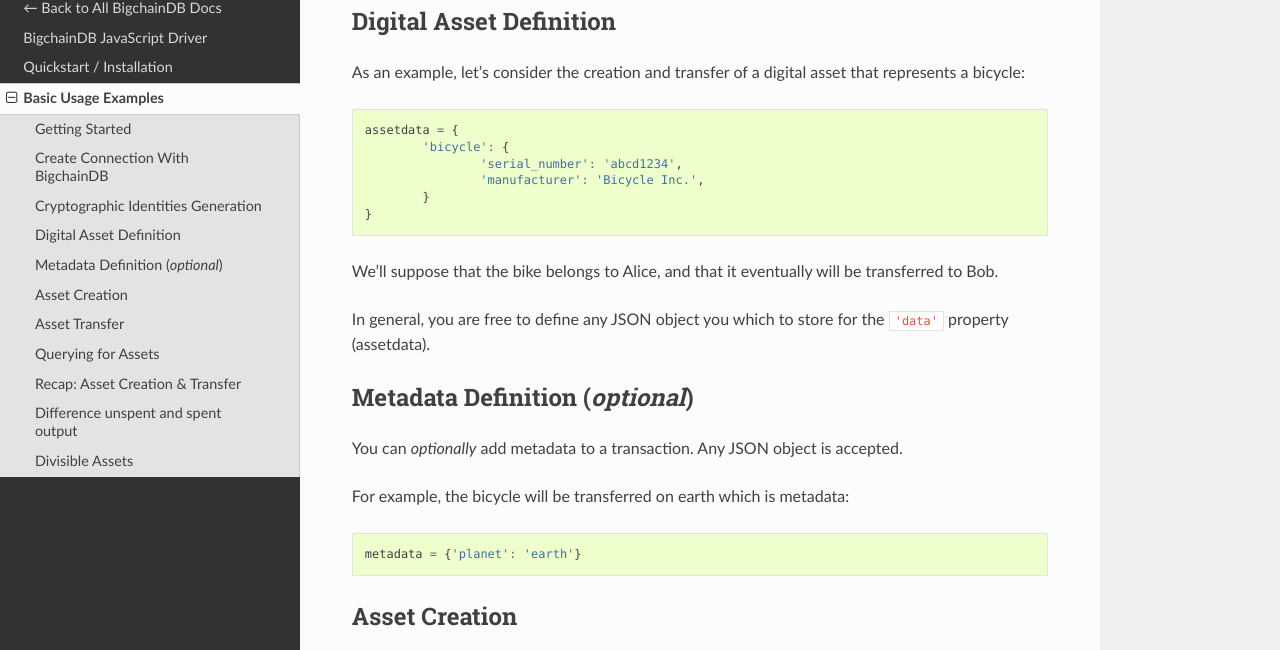
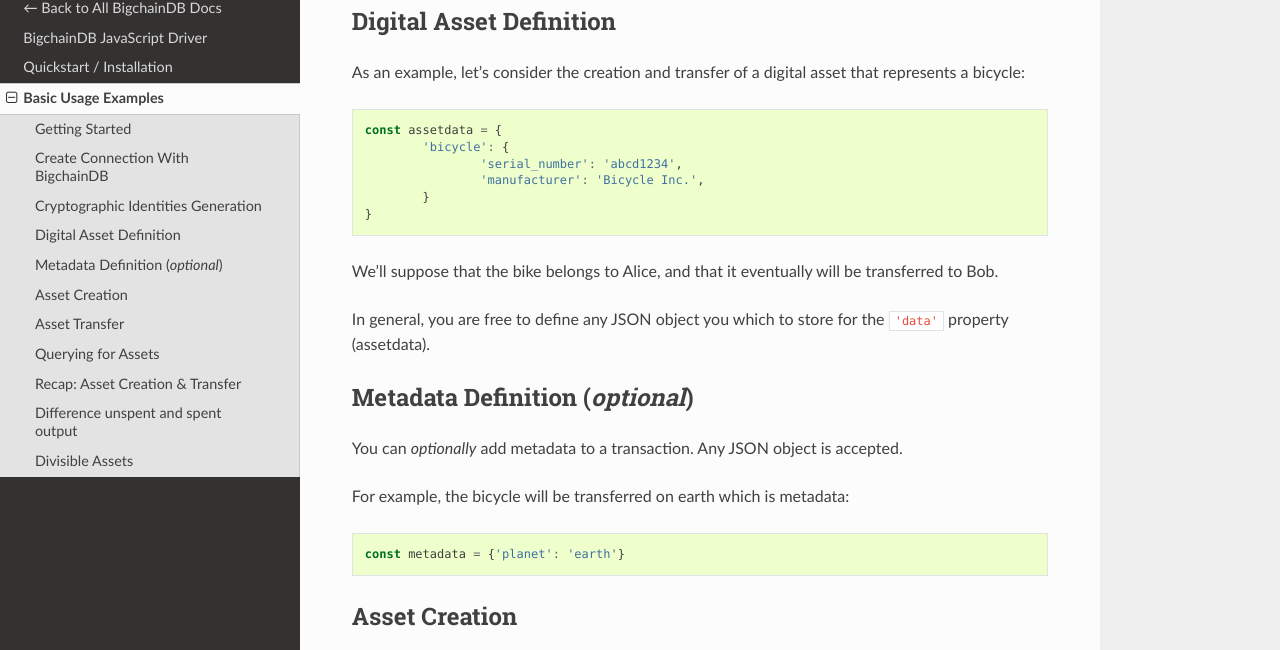
Before and after one commit to bigchaindb/js-bigchaindb-driver, a Sphinx documentation site: the page built from docs/source/usage.rst, in a window 1280 px wide and 900 px high, scrolled down 1115 px. Shown: the part 137-787 px from the top of the window. Built offline with Sphinx 7.4.7 and the Read the Docs theme 2.0.0, drawn with Linux system fonts in a browser that asks for light colours.

Commit message:
added const for declaring objects

```diff
--- a/docs/source/usage.rst
+++ b/docs/source/usage.rst
@@ -64,7 +64,7 @@
 
 .. code-block:: js
 
-	assetdata = {
+	const assetdata = {
 		'bicycle': {
 			'serial_number': 'abcd1234',
 			'manufacturer': 'Bicycle Inc.',
@@ -86,7 +86,7 @@
 
 .. code-block:: js
 
-	metadata = {'planet': 'earth'}
+	const metadata = {'planet': 'earth'}
 
 Asset Creation
 --------------
@@ -288,7 +288,7 @@
 
 	// Define the asset to store, in this example
 	// we store a bicycle with its serial number and manufacturer
-	assetdata = {
+	const assetdata = {
 		'bicycle': {
 			'serial_number': 'cde',
 			'manufacturer': 'Bicycle Inc.',
@@ -298,7 +298,7 @@
 	// Metadata contains information about the transaction itself
 	// (can be `null` if not needed)
 	// E.g. the bicycle is fabricated on earth
-	metadata = {'planet': 'earth'}
+	const metadata = {'planet': 'earth'}
 
 	// Construct a transaction payload
 	const txCreateAliceSimple = driver.Transaction.makeCreateTransaction(
```
